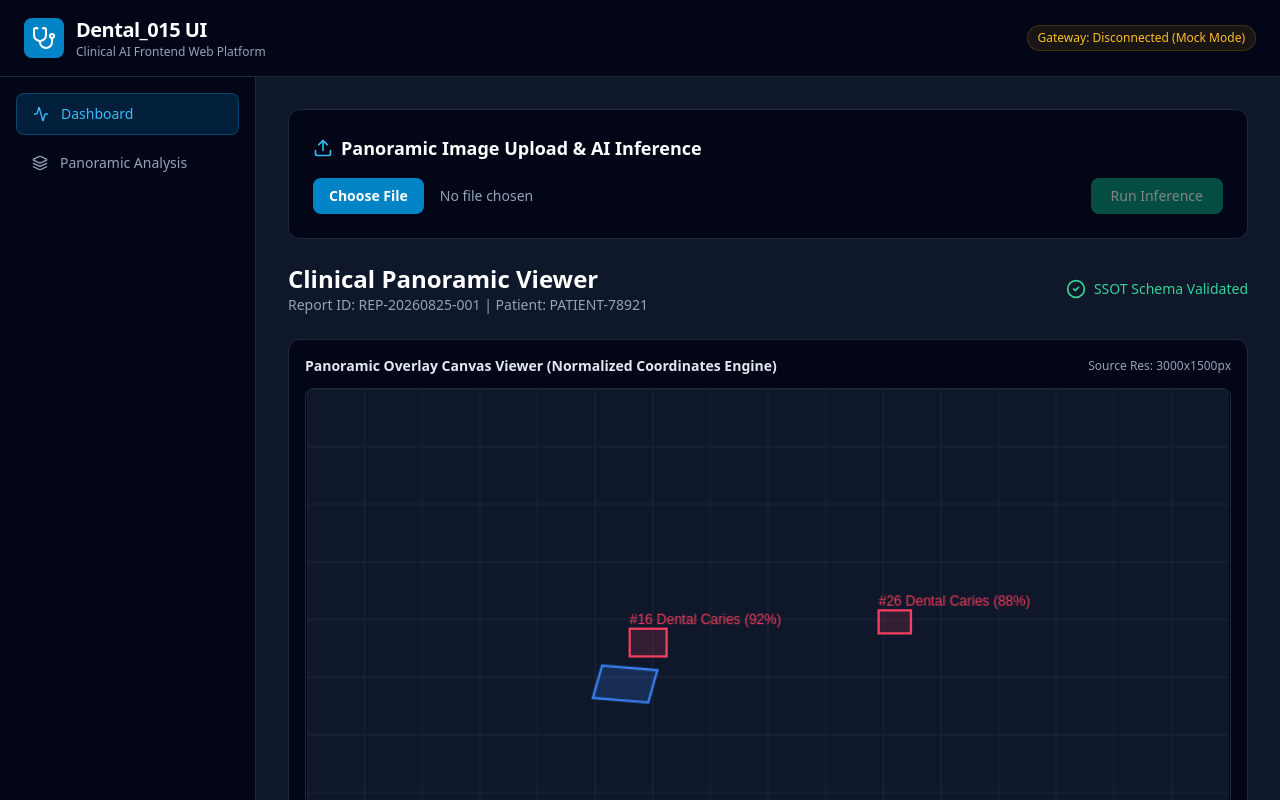
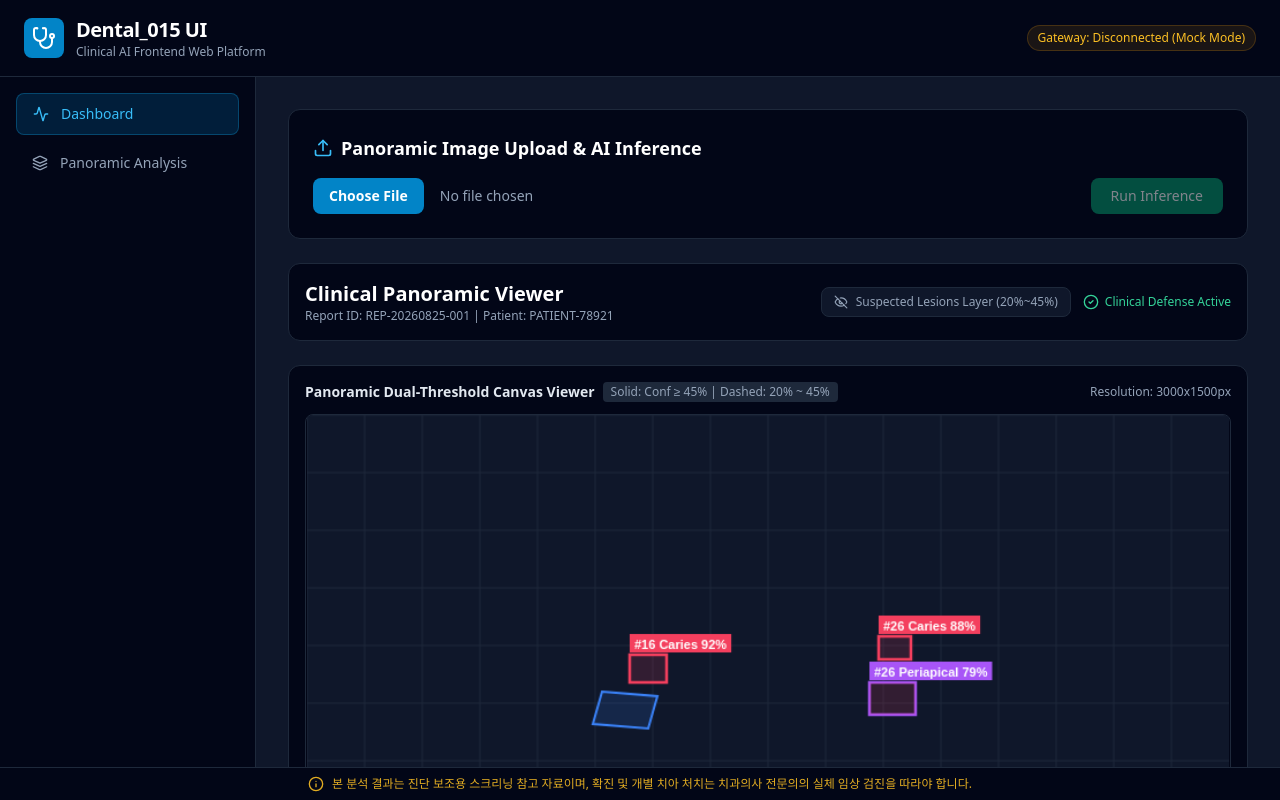
Before and after one commit to HyunchanAn/Dental_015, a React (Vite) app: page / in a window 1280 px wide. Shown: the top 800 px of the page. Built offline with nearby package versions, Linux system fonts and the light colour scheme; no server answers.

Commit message:
feat: Implement Dual-Threshold Filtering and Mandatory Medical Disclaimer Banner

```diff
--- a/src/App.tsx
+++ b/src/App.tsx
@@ -1,5 +1,5 @@
 import React, { useState, useEffect } from 'react';
-import { Activity, Stethoscope, Layers, CheckCircle2, ShieldAlert, Upload, Loader2, AlertCircle } from 'lucide-react';
+import { Activity, Stethoscope, Layers, CheckCircle2, ShieldAlert, Upload, Loader2, AlertCircle, Eye, EyeOff, Info } from 'lucide-react';
 import { PanoramaCanvasViewer } from './components/PanoramaCanvasViewer';
 import { mockFinalReport } from './mocks/mockFinalReport';
 import { checkHealth, inferPanorama } from './api/client';
@@ -17,7 +17,9 @@ export const App: React.FC = () => {
   const [reportData, setReportData] = useState<FinalReportResponse>(mockFinalReport);
   const [errorMessage, setErrorMessage] = useState<string | null>(null);
 
-  // Poll Health status
+  // Dual threshold toggle: show under-observation / suspected lesions (20% <= conf < 45%)
+  const [showSuspected, setShowSuspected] = useState<boolean>(false);
+
   useEffect(() => {
     const checkStatus = async () => {
       try {
@@ -62,7 +64,7 @@ export const App: React.FC = () => {
   };
 
   return (
-    <div className="min-h-screen bg-slate-900 text-slate-100 flex flex-col font-sans">
+    <div className="min-h-screen bg-slate-900 text-slate-100 flex flex-col font-sans pb-12">
       {/* Top Header */}
       <header className="border-b border-slate-800 bg-slate-950 px-6 py-4 flex items-center justify-between">
         <div className="flex items-center space-x-3">
@@ -154,22 +156,42 @@ export const App: React.FC = () => {
               )}
             </div>
 
-            {/* Header info */}
-            <div className="flex items-center justify-between">
+            {/* Header info & Dual Threshold Controls */}
+            <div className="flex items-center justify-between bg-slate-950 p-4 rounded-xl border border-slate-800">
               <div>
-                <h2 className="text-2xl font-bold text-white">Clinical Panoramic Viewer</h2>
-                <p className="text-sm text-slate-400">
+                <h2 className="text-xl font-bold text-white">Clinical Panoramic Viewer</h2>
+                <p className="text-xs text-slate-400">
                   Report ID: {reportData.reportId} | Patient: {reportData.patientId}
                 </p>
               </div>
-              <div className="flex items-center space-x-2">
-                <CheckCircle2 className="w-5 h-5 text-emerald-400" />
-                <span className="text-sm text-emerald-400 font-medium">SSOT Schema Validated</span>
+
+              {/* Dual Threshold Toggle Button */}
+              <div className="flex items-center space-x-3">
+                <button
+                  onClick={() => setShowSuspected(!showSuspected)}
+                  className={`flex items-center space-x-2 px-3 py-1.5 rounded-lg text-xs font-medium border transition-colors ${
+                    showSuspected
+                      ? 'bg-amber-500/20 text-amber-400 border-amber-500/40'
+                      : 'bg-slate-900 text-slate-400 border-slate-800 hover:bg-slate-800 hover:text-slate-200'
+                  }`}
+                >
+                  {showSuspected ? <Eye className="w-3.5 h-3.5" /> : <EyeOff className="w-3.5 h-3.5" />}
+                  <span>Suspected Lesions Layer (20%~45%)</span>
+                </button>
+
+                <div className="flex items-center space-x-1.5 text-xs text-emerald-400">
+                  <CheckCircle2 className="w-4 h-4" />
+                  <span>Clinical Defense Active</span>
+                </div>
               </div>
             </div>
 
             {/* Canvas Viewer */}
-            <PanoramaCanvasViewer imageUrl={imagePreview || undefined} reportData={reportData} />
+            <PanoramaCanvasViewer
+              imageUrl={imagePreview || undefined}
+              reportData={reportData}
+              showSuspected={showSuspected}
+            />
 
             {/* Findings Summary */}
             <div className="bg-slate-950 border border-slate-800 rounded-xl p-6 space-y-4">
@@ -184,6 +206,14 @@ export const App: React.FC = () => {
           </div>
         </main>
       </div>
+
+      {/* Mandatory Disclaimer Footer Banner */}
+      <footer className="fixed bottom-0 left-0 right-0 bg-slate-950 border-t border-slate-800 py-2 px-6 text-center text-xs text-amber-400/90 flex items-center justify-center space-x-2 z-50">
+        <Info className="w-4 h-4 flex-shrink-0" />
+        <span>
+          본 분석 결과는 진단 보조용 스크리닝 참고 자료이며, 확진 및 개별 치아 처치는 치과의사 전문의의 실체 임상 검진을 따라야 합니다.
+        </span>
+      </footer>
     </div>
   );
 };
--- a/src/components/PanoramaCanvasViewer.tsx
+++ b/src/components/PanoramaCanvasViewer.tsx
@@ -1,14 +1,16 @@
 import React, { useRef, useEffect } from 'react';
-import { FinalReportResponse } from '../types/finalReport';
+import { FinalReportResponse, NormalizedBBox } from '../types/finalReport';
 
 interface PanoramaCanvasViewerProps {
   imageUrl?: string;
   reportData: FinalReportResponse;
+  showSuspected?: boolean; // Dual threshold toggle for under-observation lesions (0.20 <= conf < 0.45)
 }
 
 export const PanoramaCanvasViewer: React.FC<PanoramaCanvasViewerProps> = ({
   imageUrl,
   reportData,
+  showSuspected = false,
 }) => {
   const canvasRef = useRef<HTMLCanvasElement | null>(null);
 
@@ -18,18 +20,17 @@ export const PanoramaCanvasViewer: React.FC<PanoramaCanvasViewerProps> = ({
     const ctx = canvas.getContext('2d');
     if (!ctx) return;
 
-    // Clear canvas
     ctx.clearRect(0, 0, canvas.width, canvas.height);
-
     const { width: cWidth, height: cHeight } = canvas;
 
-    // Draw background placeholder if no image
+    // Draw background placeholder
     ctx.fillStyle = '#0f172a'; // slate-900
     ctx.fillRect(0, 0, cWidth, cHeight);
 
     // Grid lines for visual aid
     ctx.strokeStyle = '#1e293b';
     ctx.lineWidth = 1;
+    ctx.setLineDash([]);
     for (let x = 0; x < cWidth; x += 50) {
       ctx.beginPath();
       ctx.moveTo(x, 0);
@@ -43,37 +44,100 @@ export const PanoramaCanvasViewer: React.FC<PanoramaCanvasViewerProps> = ({
       ctx.stroke();
     }
 
-    // Render BBoxes for Caries (Normalized 0.0 ~ 1.0)
-    if (reportData.findings.caries) {
-      reportData.findings.caries.forEach((box) => {
+    // Dynamic Midline marker
+    if (reportData.imageMetadata.midline_x) {
+      const midNormX = (reportData.imageMetadata.midline_x / reportData.imageMetadata.width) * cWidth;
+      ctx.strokeStyle = 'rgba(56, 189, 248, 0.4)'; // sky-400
+      ctx.lineWidth = 1;
+      ctx.setLineDash([4, 4]);
+      ctx.beginPath();
+      ctx.moveTo(midNormX, 0);
+      ctx.lineTo(midNormX, cHeight);
+      ctx.stroke();
+    }
+
+    const drawBBox = (box: NormalizedBBox, defaultColor: string, labelPrefix: string) => {
+      const conf = box.confidence;
+      const isHighConf = conf >= 0.45;
+      const isSuspected = conf >= 0.20 && conf < 0.45;
+
+      // Filter based on dual-threshold policy
+      if (isSuspected && !showSuspected) return;
+
       const vx = box.x * cWidth;
       const vy = box.y * cHeight;
       const vw = box.w * cWidth;
       const vh = box.h * cHeight;
 
-        // BBox outline
-        ctx.strokeStyle = '#f43f5e'; // rose-500
-        ctx.lineWidth = 2;
+      ctx.beginPath();
+      if (isHighConf) {
+        // High confidence: Solid Line
+        ctx.setLineDash([]);
+        ctx.strokeStyle = defaultColor;
+        ctx.lineWidth = 2.5;
+        ctx.fillStyle = 'rgba(244, 63, 94, 0.15)';
+      } else {
+        // Suspected: Dashed Line (Screening mode)
+        ctx.setLineDash([6, 4]);
+        ctx.strokeStyle = '#f59e0b'; // amber-500
+        ctx.lineWidth = 1.5;
+        ctx.fillStyle = 'rgba(245, 158, 11, 0.1)';
+      }
+
       ctx.strokeRect(vx, vy, vw, vh);
-
-        // Fill highlight
-        ctx.fillStyle = 'rgba(244, 63, 94, 0.15)';
       ctx.fillRect(vx, vy, vw, vh);
 
-        // Label tag
-        ctx.fillStyle = '#f43f5e';
-        ctx.font = '12px sans-serif';
-        const tagText = `#${box.toothNumber || ''} ${box.label} (${(box.confidence * 100).toFixed(0)}%)`;
-        ctx.fillText(tagText, vx, vy > 15 ? vy - 4 : vy + 12);
+      // Label Badge with Confidence %
+      ctx.setLineDash([]);
+      const confPercent = (conf * 100).toFixed(0);
+      const tagText = isHighConf
+        ? `${labelPrefix} ${confPercent}%`
+        : `Suspected ${confPercent}%`;
+
+      ctx.font = 'bold 11px sans-serif';
+      const textWidth = ctx.measureText(tagText).width;
+
+      ctx.fillStyle = isHighConf ? defaultColor : '#f59e0b';
+      ctx.fillRect(vx, vy > 18 ? vy - 18 : vy, textWidth + 8, 16);
+
+      ctx.fillStyle = '#ffffff';
+      ctx.fillText(tagText, vx + 4, vy > 18 ? vy - 5 : vy + 12);
+    };
+
+    // Render Caries
+    if (reportData.findings.caries) {
+      reportData.findings.caries.forEach((box) => {
+        drawBBox(box, '#f43f5e', box.toothNumber ? `#${box.toothNumber} Caries` : 'Caries');
       });
     }
 
-    // Render Polygons for Bone Loss
+    // Render Periapical Lesions
+    if (reportData.findings.periapicalLesions) {
+      reportData.findings.periapicalLesions.forEach((box) => {
+        drawBBox(box, '#a855f7', box.toothNumber ? `#${box.toothNumber} Periapical` : 'Periapical');
+      });
+    }
+
+    // Render Bone Loss Polygons
     if (reportData.findings.boneLoss) {
       reportData.findings.boneLoss.forEach((poly) => {
         if (poly.points.length === 0) return;
+        const isHighConf = poly.confidence >= 0.45;
+        const isSuspected = poly.confidence >= 0.20 && poly.confidence < 0.45;
+
+        if (isSuspected && !showSuspected) return;
 
         ctx.beginPath();
+        if (isHighConf) {
+          ctx.setLineDash([]);
+          ctx.strokeStyle = '#3b82f6';
+          ctx.lineWidth = 2;
+        } else {
+          ctx.setLineDash([4, 4]);
+          ctx.strokeStyle = '#60a5fa';
+          ctx.lineWidth = 1.5;
+        }
+
         poly.points.forEach((pt, idx) => {
           const px = pt.x * cWidth;
           const py = pt.y * cHeight;
@@ -81,25 +145,25 @@ export const PanoramaCanvasViewer: React.FC<PanoramaCanvasViewerProps> = ({
           else ctx.lineTo(px, py);
         });
         ctx.closePath();
-
-        ctx.strokeStyle = '#3b82f6'; // blue-500
-        ctx.lineWidth = 2;
         ctx.stroke();
 
-        ctx.fillStyle = 'rgba(59, 130, 246, 0.2)';
+        ctx.fillStyle = 'rgba(59, 130, 246, 0.15)';
         ctx.fill();
       });
     }
-  }, [reportData, imageUrl]);
+  }, [reportData, imageUrl, showSuspected]);
 
   return (
-    <div className="w-full bg-slate-950 p-4 rounded-xl border border-slate-800">
-      <div className="flex items-center justify-between mb-3">
-        <h3 className="text-sm font-semibold text-slate-200">
-          Panoramic Overlay Canvas Viewer (Normalized Coordinates Engine)
+    <div className="w-full bg-slate-950 p-4 rounded-xl border border-slate-800 space-y-3">
+      <div className="flex items-center justify-between">
+        <h3 className="text-sm font-semibold text-slate-200 flex items-center space-x-2">
+          <span>Panoramic Dual-Threshold Canvas Viewer</span>
+          <span className="text-xs px-2 py-0.5 rounded bg-slate-800 text-slate-400 font-normal">
+            Solid: Conf ≥ 45% | Dashed: 20% ~ 45%
+          </span>
         </h3>
         <span className="text-xs text-slate-400">
-          Source Res: {reportData.imageMetadata.width}x{reportData.imageMetadata.height}px
+          Resolution: {reportData.imageMetadata.width}x{reportData.imageMetadata.height}px
         </span>
       </div>
       <div className="relative w-full aspect-[2/1] overflow-hidden rounded-lg border border-slate-800">
--- a/src/types/finalReport.ts
+++ b/src/types/finalReport.ts
@@ -4,6 +4,7 @@ export interface ImageMetadata {
   width: number;
   height: number;
   filename: string;
+  midline_x?: number;
 }
 
 export interface NormalizedBBox {
@@ -14,21 +15,37 @@ export interface NormalizedBBox {
   h: number; // height
   confidence: number;
   label: string;
-  toothNumber?: number; // FDI dental notation (e.g. 11, 21, 46)
+  toothNumber?: number | null; // FDI dental notation (e.g. 11, 21, 46)
+  fdi_label?: string;
+  relative_label?: string;
+  uncertain_fdi?: boolean;
+  confidence_level?: 'HIGH' | 'SUSPECTED';
 }
 
 export interface NormalizedPolygon {
   points: Array<{ x: number; y: number }>; // Each x, y normalized 0.0 ~ 1.0
   confidence: number;
   label: string;
-  toothNumber?: number;
+  toothNumber?: number | null;
+  confidence_level?: 'HIGH' | 'SUSPECTED';
+}
+
+export interface MissingTeethAnalysis {
+  verified_missing: number[];
+  uncertain_missing: number[];
+  details?: Array<{
+    fdi: number;
+    status: string;
+    r_gap?: number;
+    reason?: string;
+  }>;
 }
 
 export interface DiagnosticFindings {
   caries?: NormalizedBBox[];
   boneLoss?: NormalizedPolygon[];
   periapicalLesions?: NormalizedBBox[];
-  cystsAndTumors?: NormalizedBBox[];
+  missingTeeth?: MissingTeethAnalysis;
   osteoporosisRisk?: {
     score: number;
     category: 'LOW' | 'MODERATE' | 'HIGH';
```
Also changed, not shown: development_log.txt. Lines whose indentation alone changed are shown as unchanged.
